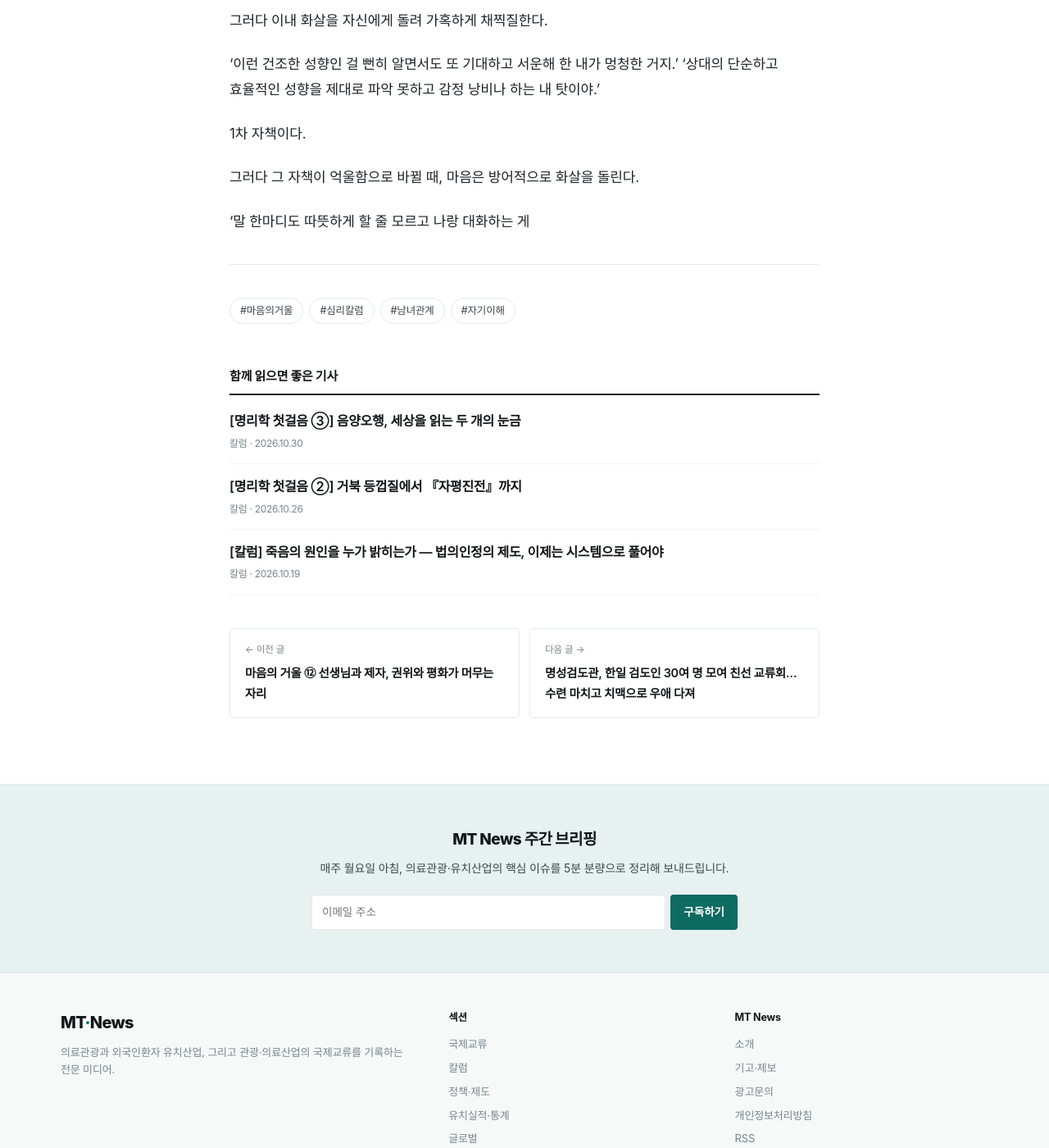
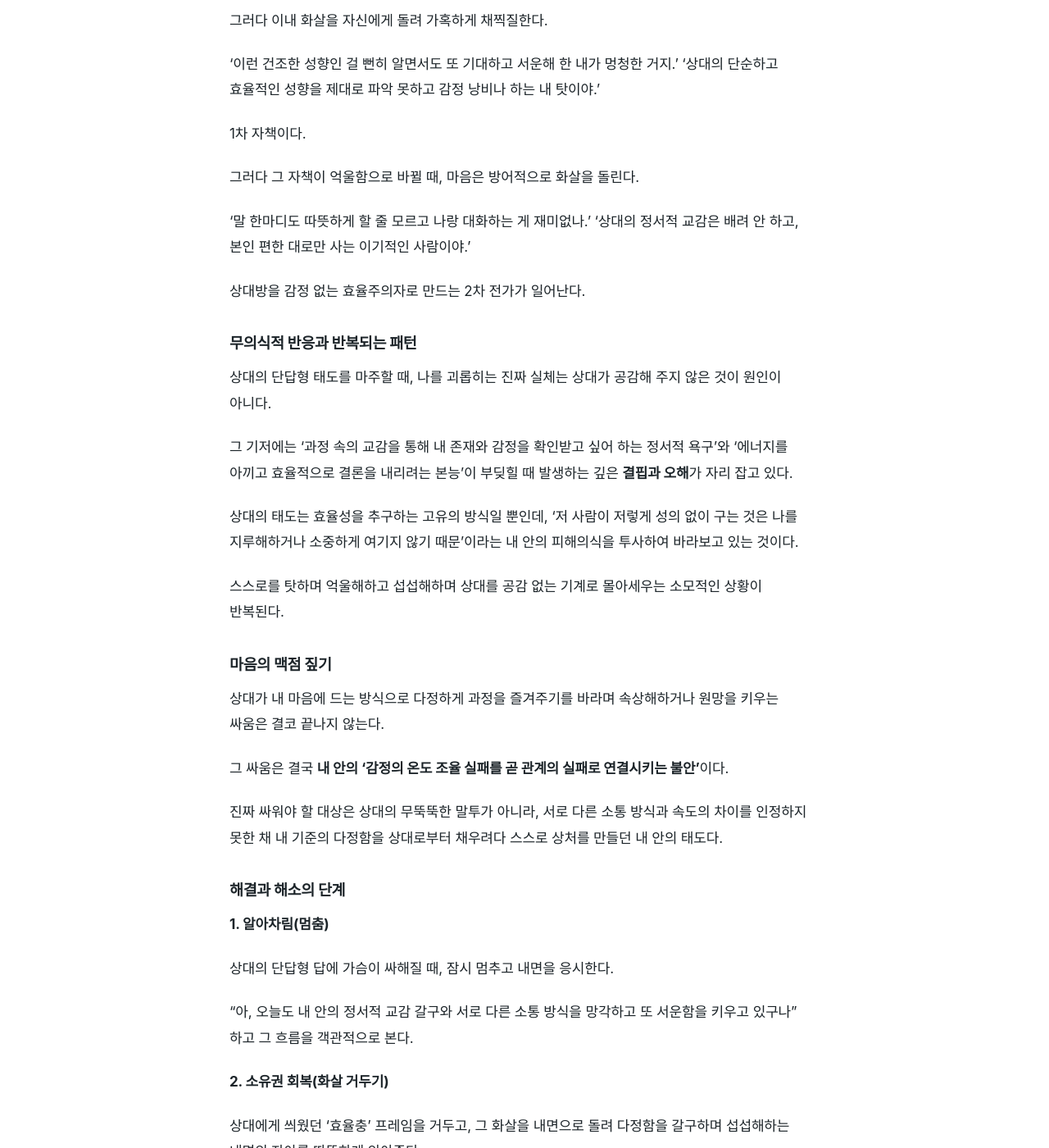
Before and after one commit to kokorojuin-tech/mt-news, a Jekyll site: the page built from _posts/2026-09-14-mind-mirror-13.md, in a window 1280 px wide and 1400 px high, scrolled down 3054 px. Shown: the whole window at 82% size. Built offline with Jekyll 4.4.1, drawn with Linux system fonts in a browser that asks for light colours; some web fonts are replaced; some of the changed text lies outside the part shown.

Commit message:
Update 2026-09-14-mind-mirror-13.md

```diff
--- a/_posts/2026-09-14-mind-mirror-13.md
+++ b/_posts/2026-09-14-mind-mirror-13.md
@@ -89,4 +89,43 @@ lang: ko
 
 그러다 그 자책이 억울함으로 바뀔 때, 마음은 방어적으로 화살을 돌린다.
 
-‘말 한마디도 따뜻하게 할 줄 모르고 나랑 대화하는 게
+‘말 한마디도 따뜻하게 할 줄 모르고 나랑 대화하는 게 재미없나.’
+‘상대의 정서적 교감은 배려 안 하고, 본인 편한 대로만 사는 이기적인 사람이야.’
+
+상대방을 감정 없는 효율주의자로 만드는 2차 전가가 일어난다.
+
+### 무의식적 반응과 반복되는 패턴
+
+상대의 단답형 태도를 마주할 때, 나를 괴롭히는 진짜 실체는 상대가 공감해 주지 않은 것이 원인이 아니다.
+
+그 기저에는 '과정 속의 교감을 통해 내 존재와 감정을 확인받고 싶어 하는 정서적 욕구'와 '에너지를 아끼고 효율적으로 결론을 내리려는 본능'이 부딪힐 때 발생하는 깊은 **결핍과 오해**가 자리 잡고 있다.
+
+상대의 태도는 효율성을 추구하는 고유의 방식일 뿐인데, '저 사람이 저렇게 성의 없이 구는 것은 나를 지루해하거나 소중하게 여기지 않기 때문'이라는 내 안의 피해의식을 투사하여 바라보고 있는 것이다.
+
+스스로를 탓하며 억울해하고 섭섭해하며 상대를 공감 없는 기계로 몰아세우는 소모적인 상황이 반복된다.
+
+### 마음의 맥점 짚기
+
+상대가 내 마음에 드는 방식으로 다정하게 과정을 즐겨주기를 바라며 속상해하거나 원망을 키우는 싸움은 결코 끝나지 않는다.
+
+그 싸움은 결국 **내 안의 '감정의 온도 조율 실패를 곧 관계의 실패로 연결시키는 불안'**이다.
+
+진짜 싸워야 할 대상은 상대의 무뚝뚝한 말투가 아니라, 서로 다른 소통 방식과 속도의 차이를 인정하지 못한 채 내 기준의 다정함을 상대로부터 채우려다 스스로 상처를 만들던 내 안의 태도다.
+
+### 해결과 해소의 단계
+
+**1. 알아차림(멈춤)**
+
+상대의 단답형 답에 가슴이 싸해질 때, 잠시 멈추고 내면을 응시한다.
+
+“아, 오늘도 내 안의 정서적 교감 갈구와 서로 다른 소통 방식을 망각하고 또 서운함을 키우고 있구나” 하고 그 흐름을 객관적으로 본다.
+
+**2. 소유권 회복(화살 거두기)**
+
+상대에게 씌웠던 '효율충' 프레임을 거두고, 그 화살을 내면으로 돌려 다정함을 갈구하며 섭섭해하는 내면의 자아를 따뜻하게 안아준다.
+
+**3. 수용과 통합**
+
+서운하던 나도, 자책하던 나도 모두 안아준다.
+
+밖을 향하던 방어의 칼을 거두고, 각자 결론과 교감을 중시하는 방식이 다를 수 있다는 근본적인 차이를 인정하며, 타인의 무뚝뚝함에 내 행복의 주도권을 빼앗기지 않는 단단하고 유연한 주체성을 세운다.
```
